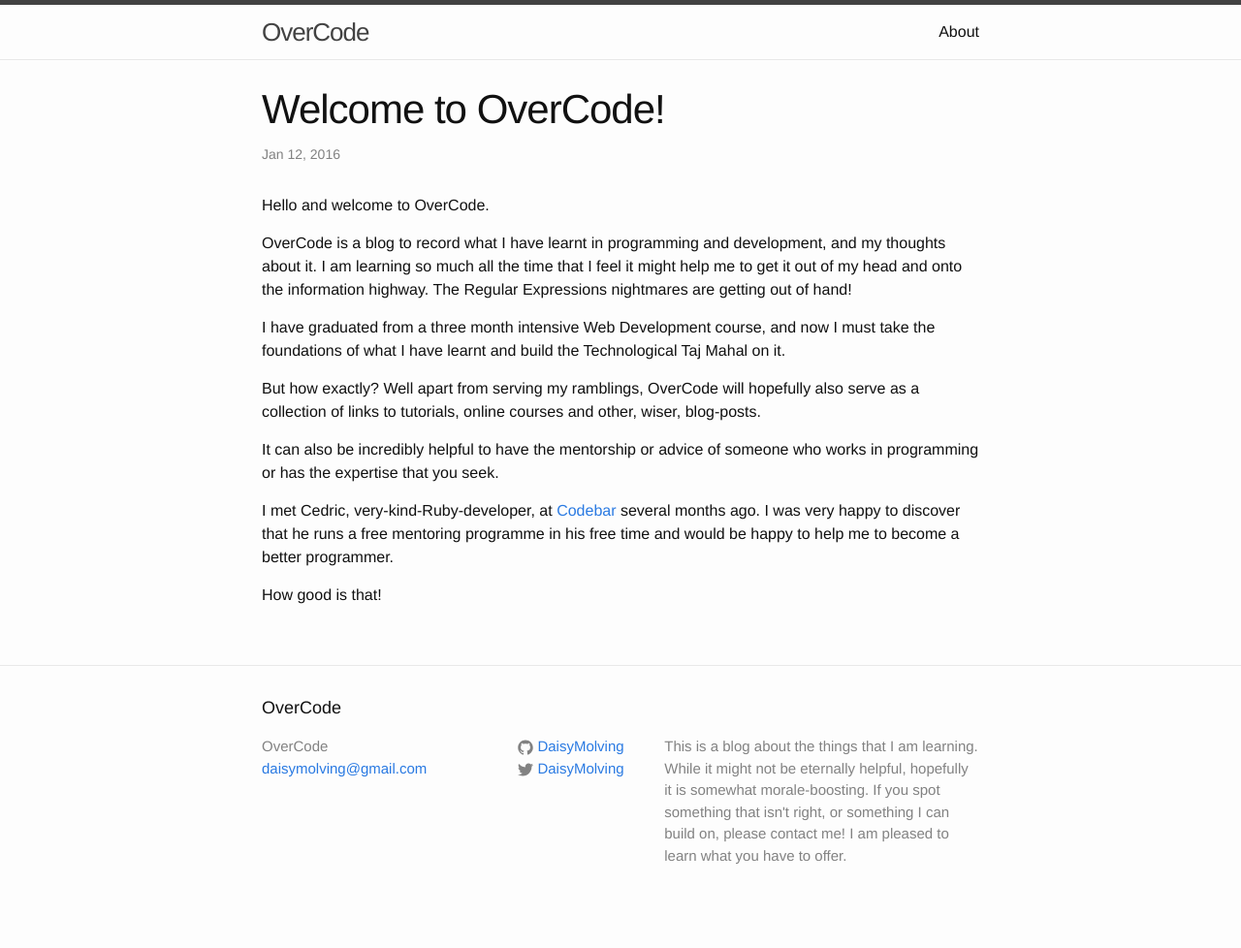
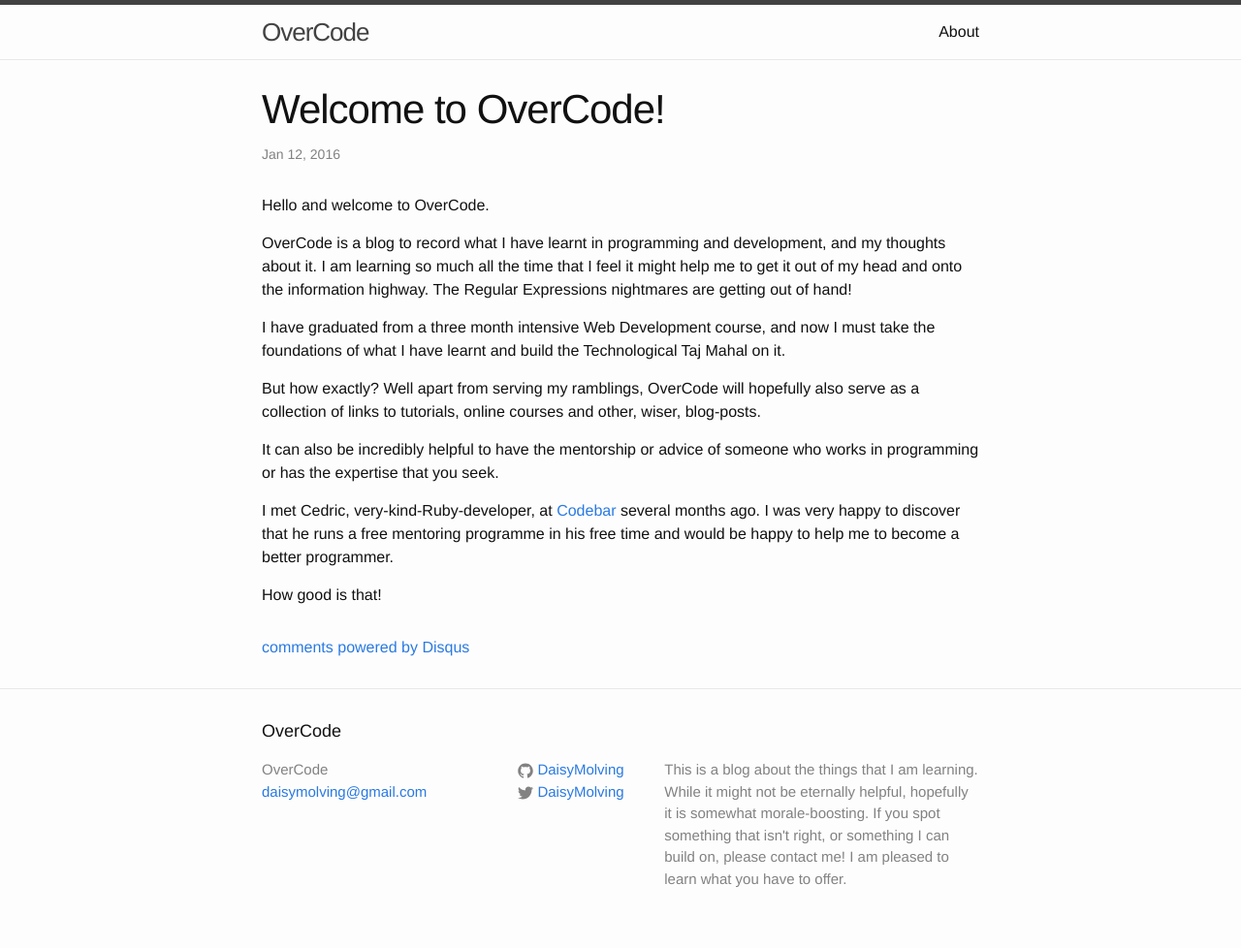
Before and after one commit to DaisyMolving/DaisyMolving.github.io, a Jekyll site: the page built from _posts/2016-01-12-welcome-to-overcode.markdown, in a window 1280 px wide. Shown: the whole page at 97% size. Built offline with Jekyll 4.4.1, drawn with Linux system fonts in a browser that asks for light colours; comment, search, counter and statistics services are not loaded; before the commit the page ends 954 px from its top, so only the background shows below that; some of the changed lines change nothing that is shown.

Commit message:
testing comments again

```diff
--- a/_layouts/post.html
+++ b/_layouts/post.html
@@ -12,4 +12,23 @@
     {{ content }}
   </div>
 
+  {% if page.comments %}
+  <div id="disqus_thread"></div>
+      <script type="text/javascript">
+        /* * * CONFIGURATION VARIABLES: EDIT BEFORE PASTING INTO YOUR WEBPAGE * * */
+        var disqus_shortname = 'overcode'; // required: replace example with your forum shortname
+		          // var disqus_developer = 1; // Comment out when the site is live
+		          var disqus_identifier = "{{ page.url }}";
+
+					         /* * * DON'T EDIT BELOW THIS LINE * * */
+					         (function() {
+								              var dsq = document.createElement('script'); dsq.type = 'text/javascript'; dsq.async = true;
+												              dsq.src = '//' + disqus_shortname + '.disqus.com/embed.js';
+																              (document.getElementsByTagName('head')[0] || document.getElementsByTagName('body')[0]).appendChild(dsq);
+																				          })();
+</script>
+<noscript>Please enable JavaScript to view the <a href="http://disqus.com/?ref_noscript">comments powered by Disqus.</a></noscript>
+<a href="http://disqus.com" class="dsq-brlink">comments powered by <span class="logo-disqus">Disqus</span></a>
+{% endif %}
+
 </article>
--- a/_posts/2016-01-12-welcome-to-overcode.markdown
+++ b/_posts/2016-01-12-welcome-to-overcode.markdown
@@ -22,22 +22,3 @@
 How good is that!
 
 [codebar]: https://codebar.io/
-
-{% if post.comments %}
-<div id="disqus_thread"></div>
-<script>
-var disqus_config = function () {
-  this.page.url = http://daisymolving.github.io/2016/01/12/welcome-to-overcode.html; // Replace PAGE_URL with your page's canonical URL variable
-  this.page.identifier = 2016-01-12; // Replace PAGE_IDENTIFIER with your page's unique identifier variable
-};
-(function() { // DON'T EDIT BELOW THIS LINE
-var d = document, s = d.createElement('script');
-
-s.src = '//overcode.disqus.com/embed.js';
-
-s.setAttribute('data-timestamp', +new Date());
-(d.head || d.body).appendChild(s);
-})();
-</script>
-<noscript>Please enable JavaScript to view the <a href="https://disqus.com/?ref_noscript" rel="nofollow">comments powered by Disqus.</a></noscript>
-{% endif %}
```
